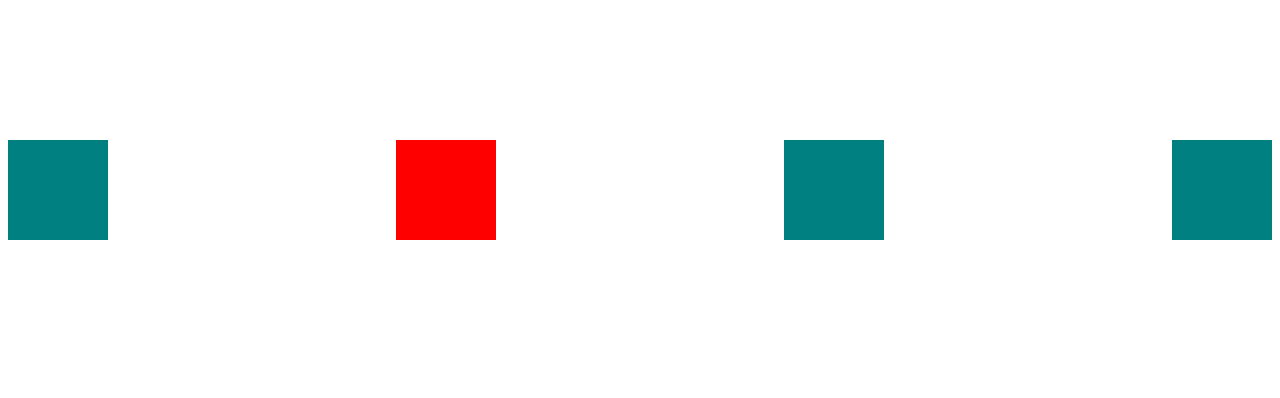
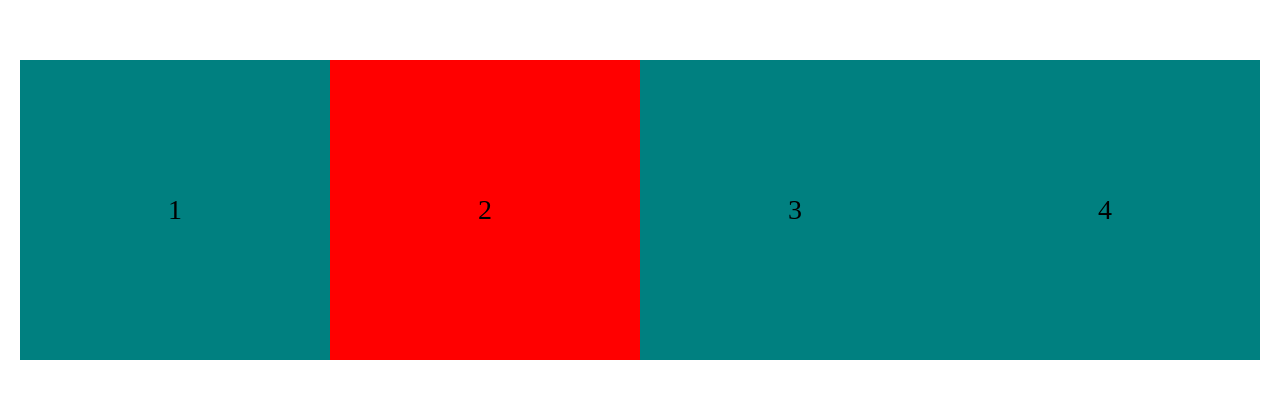
Before and after one commit to hyew-kim/kokoaclone, a plain HTML site: page home.html in a window 1280 px wide. Shown: the part 210-608 px from the top of the page. Drawn offline with Linux system fonts and the light colour scheme.

Commit message:
flex_axis

```diff
--- a/home.html
+++ b/home.html
@@ -7,16 +7,22 @@
     <link fref="style.css" rel="stylesheet" />
     <style>
       body {
-        hegiht :100vh
+        height: 100vh;
         margin: 20px;
         display: flex;
-        justify-content: space-between; /*main axis*/
+        justify-content: center; /*main axis*/
         align-items: center; /*cross axis*/
       }
       div {
-        width: 100px;
-        height: 100px;
+        display: flex;
+        justify-content: center;
+        align-items: center;
+        font-size: 28px;
+        width: 500px;
+        height: 300px;
         background-color: teal;
+        flex-wrap: nowrap;
+        flex-direction: row; /*main axis 위치라고 생각하면 편함*/
       }
       #second {
         background-color: red;
@@ -24,9 +30,9 @@
     </style>
   </head>
   <body>
-    <div></div>
-    <div id="second"></div>
-    <div></div>
-    <div></div>
+    <div>1</div>
+    <div id="second">2</div>
+    <div>3</div>
+    <div>4</div>
   </body>
 </html>
```
Also changed, not shown: 0807.html (added, +51 -0 lines).
